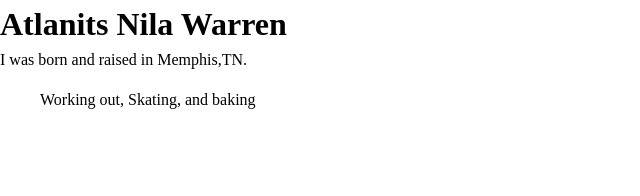
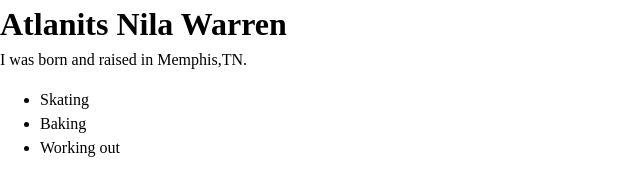
Before and after one commit to atlantiswarren/my-first-website, a plain HTML site: page src/index.html in a window 1280 px wide. Shown: the whole page, without its empty margins (0-640 px from the left). Drawn offline with Linux system fonts and the light colour scheme.

Commit message:
Add Hobby List

```diff
--- a/src/index.html
+++ b/src/index.html
@@ -13,7 +13,9 @@
     <h1>Atlanits Nila Warren</h1>
     <p>I was born and raised in Memphis,TN.</p>
     <ul>
-      Working out, Skating, and baking
+      <li>Skating</li>
+      <li>Baking</li>
+      <li>Working out</li>
     </ul>
   </body>
 </html>
```
